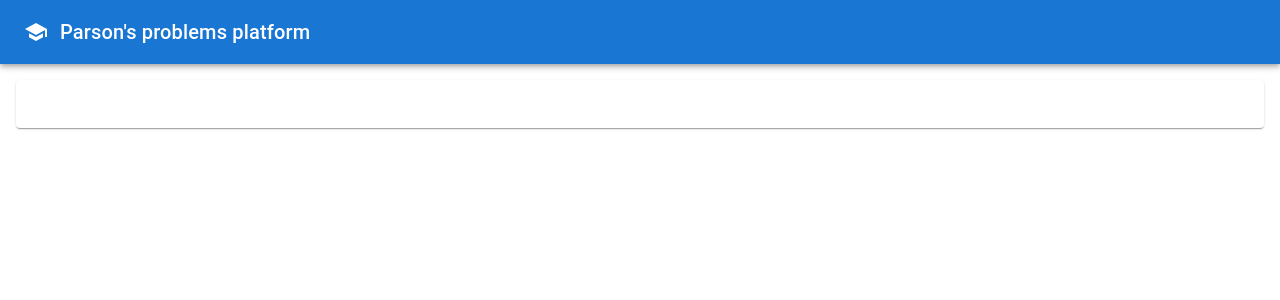
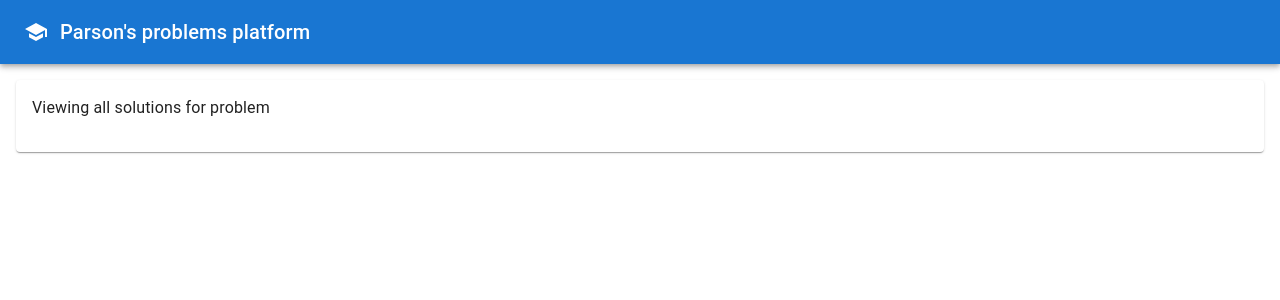
Before and after one commit to kristoferbuno/parsons-problem-system, a React (Create React App) app: page /submitted in a window 1280 px wide. Shown: the top 300 px of the page. Built offline with nearby package versions, Linux system fonts and the light colour scheme; no server answers.

Commit message:
Add solutionlist problemid caller

```diff
--- a/src/SolutionListView.tsx
+++ b/src/SolutionListView.tsx
@@ -4,6 +4,7 @@ import logo from './logo.svg';
 import { ArrowDownward, ArrowUpward, Margin, ExpandMore } from '@mui/icons-material';
 import Solution from './Solution';
 import moment from 'moment';
+import { useLocation } from 'react-router-dom';
 
 
 const API_URL = process.env.REACT_APP_API_URI
@@ -38,20 +39,26 @@ function DisplaySolutions(solutions: Solution[]) {
 
 function SolutionListView() {
 
+    const location = useLocation();
+    console.log(location)
+    const pathname = location.pathname.split("/")
+    const problemid = pathname[2]
+
     const [solutions, setSolutions] = useState<Solution[]>([]);
 
     const fetchSolutionList = () => {
-        fetch(API_URL+"solutionlist")
+        fetch(API_URL+"solutionlist?problemid="+problemid)
           .then(response => {
             console.log(API_URL)
             console.log(response)
             return response.json()
           })
           .then(data => {
+            console.log(data)
             let solutions: Solution[] = [];
             for (let key in data) {
               let entry = data[key];
-              let sol = new Solution(key, entry.problem_uid, entry.UFID, entry.solution, moment(entry.datetime))
+              let sol = new Solution(key, entry.problemid, entry.UFID, entry.solution, moment(entry.datetime))
               //if (sol.hasTitle())
               solutions.push(sol)
               console.log(solutions)
@@ -64,7 +71,12 @@ function SolutionListView() {
       fetchSolutionList();
     }, []);
 
-    return DisplaySolutions(solutions)
+    return <div>
+      <Typography>
+        Viewing all solutions for problem {problemid}
+      </Typography>
+      {DisplaySolutions(solutions)}
+    </div>
 }
 
 export default SolutionListView;
--- a/src/SolveProblemView.tsx
+++ b/src/SolveProblemView.tsx
@@ -47,10 +47,11 @@ function SolveProblemView() {
       });
 
 
-    function SubmitSolution(id: string, data: string[]) {
+    function SubmitSolution(UFID: string, data: string[], problemid: string) {
         let payload = {
-            "id": id,
-            "solution": data
+            "UFID": UFID,
+            "solution": data,
+            "problemid": problemid
         }
         const requestOptions = {
             method: 'POST',
@@ -172,7 +173,7 @@ function SolveProblemView() {
                 <TextField id="outlined-basic" label="UFID" value = {UFID} variant="outlined" onChange={e => setUFID(e.target.value)}/>
             </Grid>
             <Grid xs={1} display="flex" justifyContent="center" alignItems="center">
-                <IconButton color="success" onClick={() => SubmitSolution(UFID, lines)} disabled={UFID.length != 8}>
+                <IconButton color="success" onClick={() => SubmitSolution(UFID, lines, problem.id)} disabled={UFID.length != 8}>
                     <Send />
                 </IconButton>
             </Grid>
```
